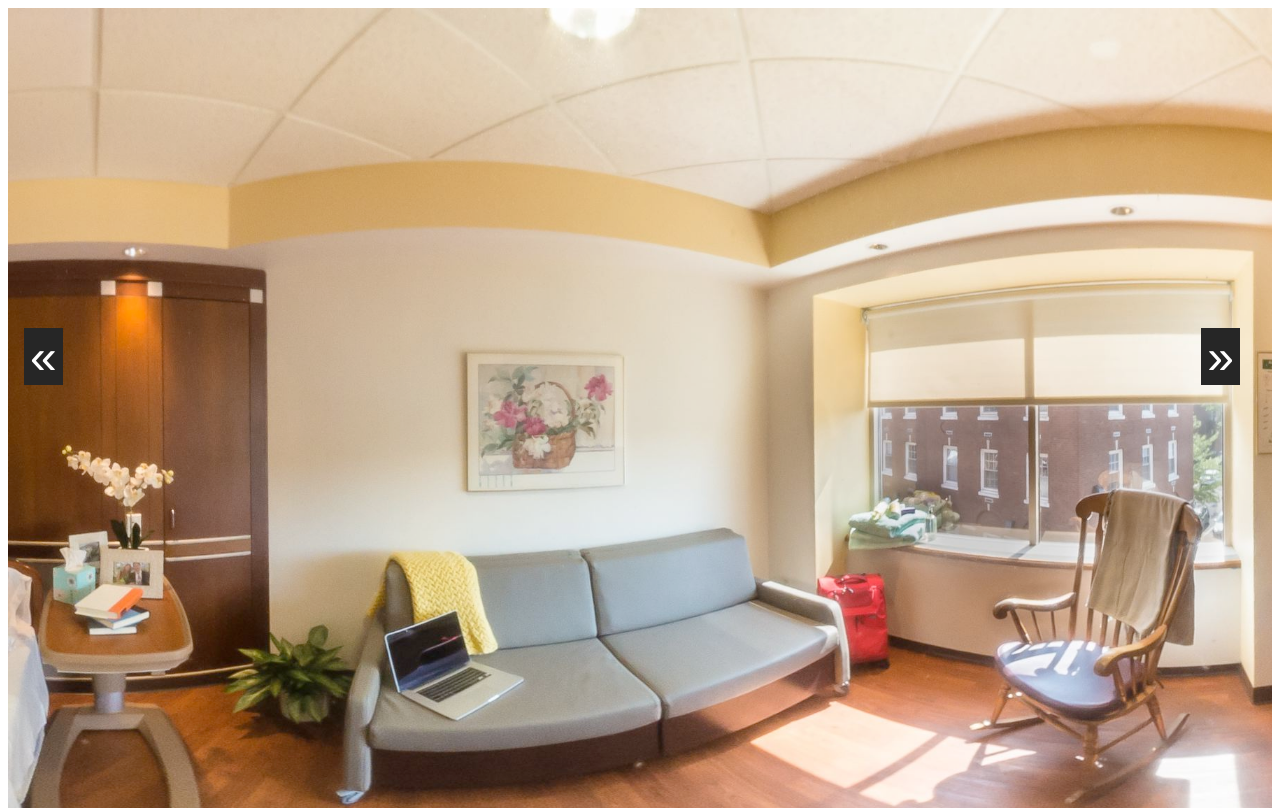
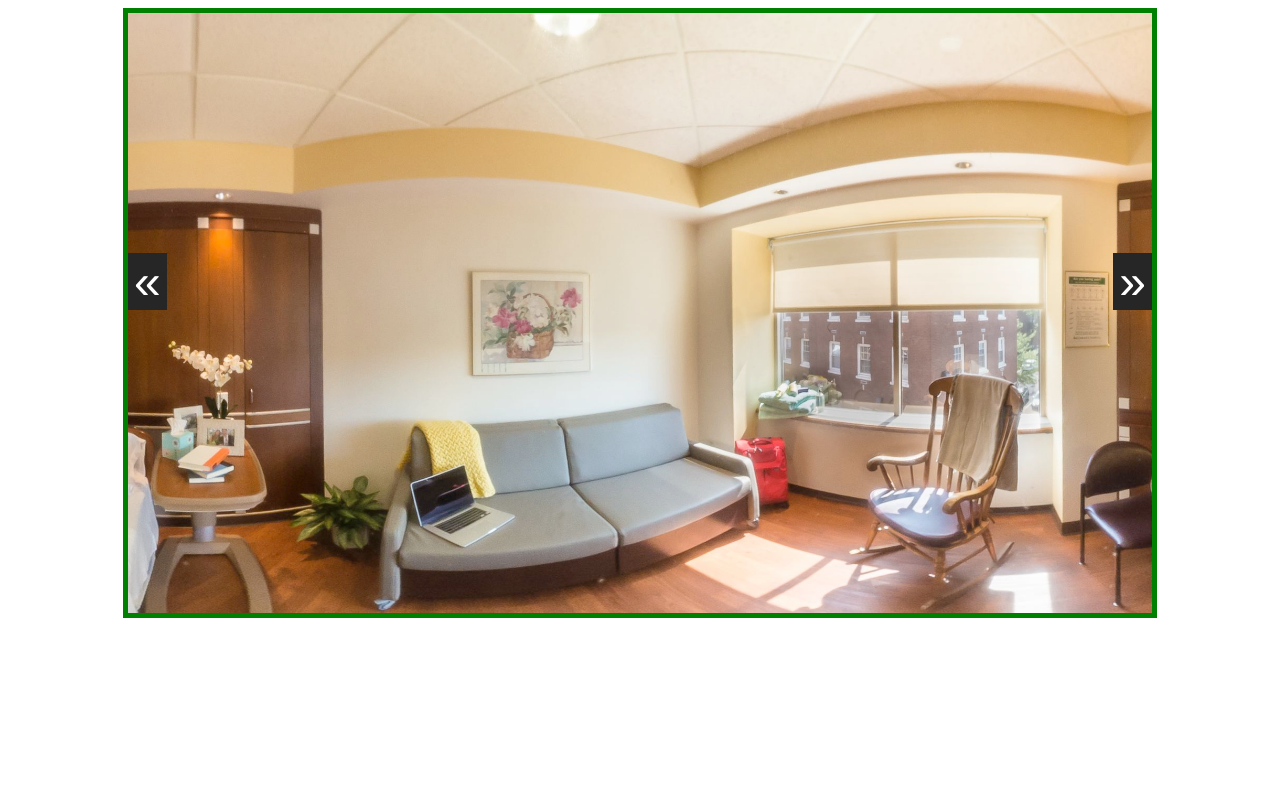
Before and after one commit to seancoyne/pano, a website: page index.html in a window 1280 px wide. Drawn offline with nearby package versions, Linux system fonts and the light colour scheme.

Commit message:
A few last tweaks
Updated aria-pressed
Set fixed size on the wrapper div
Thanks to @seancoyne for making this available.

```diff
--- a/index.html
+++ b/index.html
@@ -26,10 +26,10 @@
 			font-size: 3em;
 		}
 		.pano .controls button.left {
-			left: 1rem;
+			left: 0;
 		}
 		.pano .controls button.right {
-			right: 2rem;
+			right: 0;
 		}
 		.pano.moving .controls button {
 			color: red;
@@ -37,6 +37,9 @@
 		}
         #myPano{
         position:relative;
+        width:1024px;
+        height:600px;
+        border:5px solid green;
         }
         .stopScrollLeft{
         width:10rem;
@@ -63,9 +66,9 @@
 		<div id="myPano" class="pano" role="region" aria-label="Pano image">
 
 			<div class="controls keyControls">
-				<button class="left" aria-label="scroll image left">&laquo;</button>
+				<button class="left" aria-label="scroll image left" aria-pressed="false">&laquo;</button>
             <div id="stopScroll" tabindex="-1" aria-label="Stop"></div>
-				<button class="right" aria-label="scroll image right">&raquo;</button>
+				<button class="right" aria-label="scroll image right" aria-pressed="false">&raquo;</button>
 			</div>
 		</div>
 		<script src="http://code.jquery.com/jquery-1.8.3.js"></script>
```
Also changed, not shown: jquery.pano.js.
